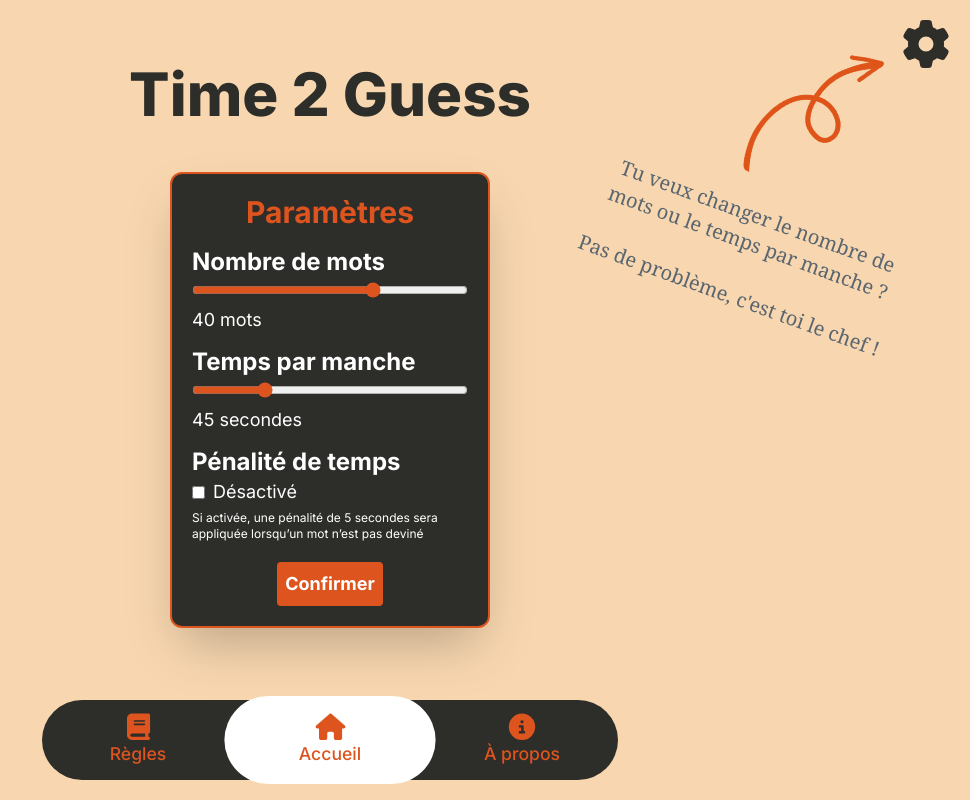
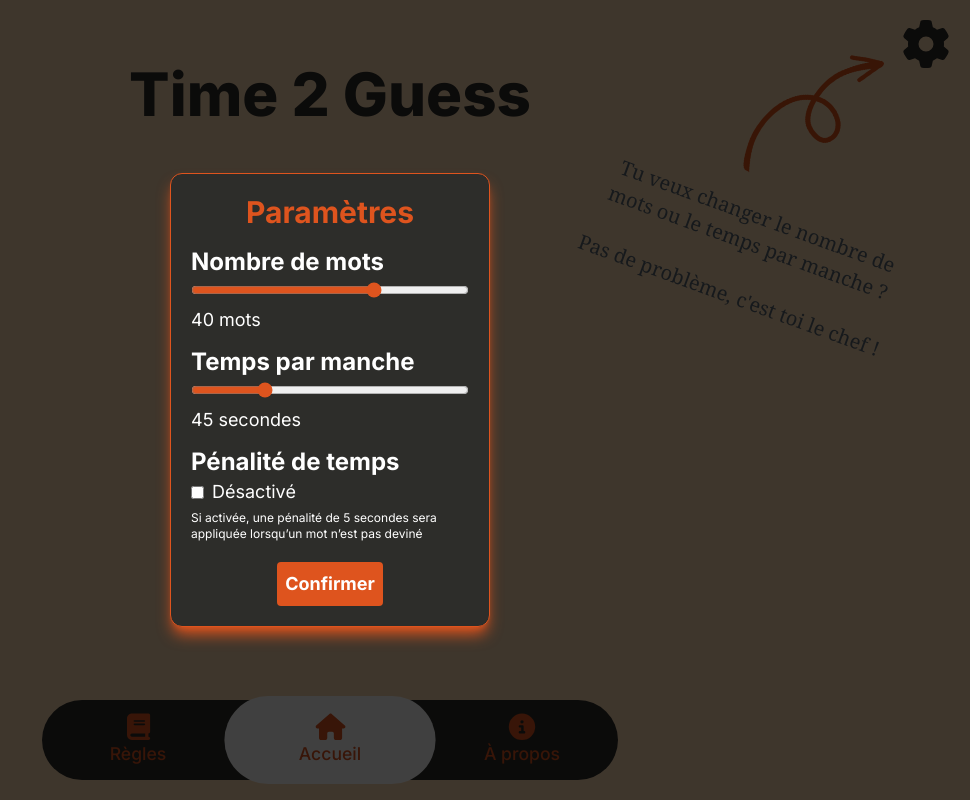
Before and after one commit to Spookywy/time2guess, a Next.js app: page / in a window 1280 px wide. Both pictures are taken after a click on the button 1236 px from the left and 44 px from the top of the page. Shown: the whole page, without its empty margins (310-1280 px from the left). Built offline with nearby package versions, Linux system fonts and the light colour scheme.

Commit message:
💄 improve modals UI

```diff
--- a/src/components/modals/modal.tsx
+++ b/src/components/modals/modal.tsx
@@ -7,10 +7,13 @@ type ModalProps = {
 
 export default function Modal({ className, children }: ModalProps) {
   return (
-    <div
-      className={`z-10 fixed left-2/4 top-2/4 -translate-x-1/2 -translate-y-1/2 shadow-2xl rounded-xl border-2 border-dark-orange bg-jet p-5 text-lg text-white ${className}`}
-    >
-      {children}
-    </div>
+    <>
+      <div className="w-screen h-screen bg-black absolute top-0 left-0 opacity-75" />
+      <div
+        className={`z-10 fixed left-2/4 top-2/4 -translate-x-1/2 -translate-y-1/2 border shadow-lg rounded-xl shadow-dark-orange border-dark-orange bg-jet p-5 text-lg text-white ${className}`}
+      >
+        {children}
+      </div>
+    </>
   );
 }
--- a/src/components/modals/settingsModal.tsx
+++ b/src/components/modals/settingsModal.tsx
@@ -35,7 +35,7 @@ export default function SettingsModal({ onClose }: SettingsModalProps) {
   useEffect(() => {
     localStorage.setItem(
       "isTimePenaltyFeatureEnabled",
-      isTimePenaltyFeatureEnabled.toString(),
+      isTimePenaltyFeatureEnabled.toString()
     );
   }, [isTimePenaltyFeatureEnabled]);
 
@@ -44,13 +44,13 @@ export default function SettingsModal({ onClose }: SettingsModalProps) {
   }
 
   function handleRoundDurationChange(
-    event: React.ChangeEvent<HTMLInputElement>,
+    event: React.ChangeEvent<HTMLInputElement>
   ) {
     setRoundDuration(parseInt(event.target.value));
   }
 
   function handleIsTimePenaltyFeatureEnabledChange(
-    event: React.ChangeEvent<HTMLInputElement>,
+    event: React.ChangeEvent<HTMLInputElement>
   ) {
     setIsTimePenaltyFeatureEnabled(event.target.checked);
   }
```
